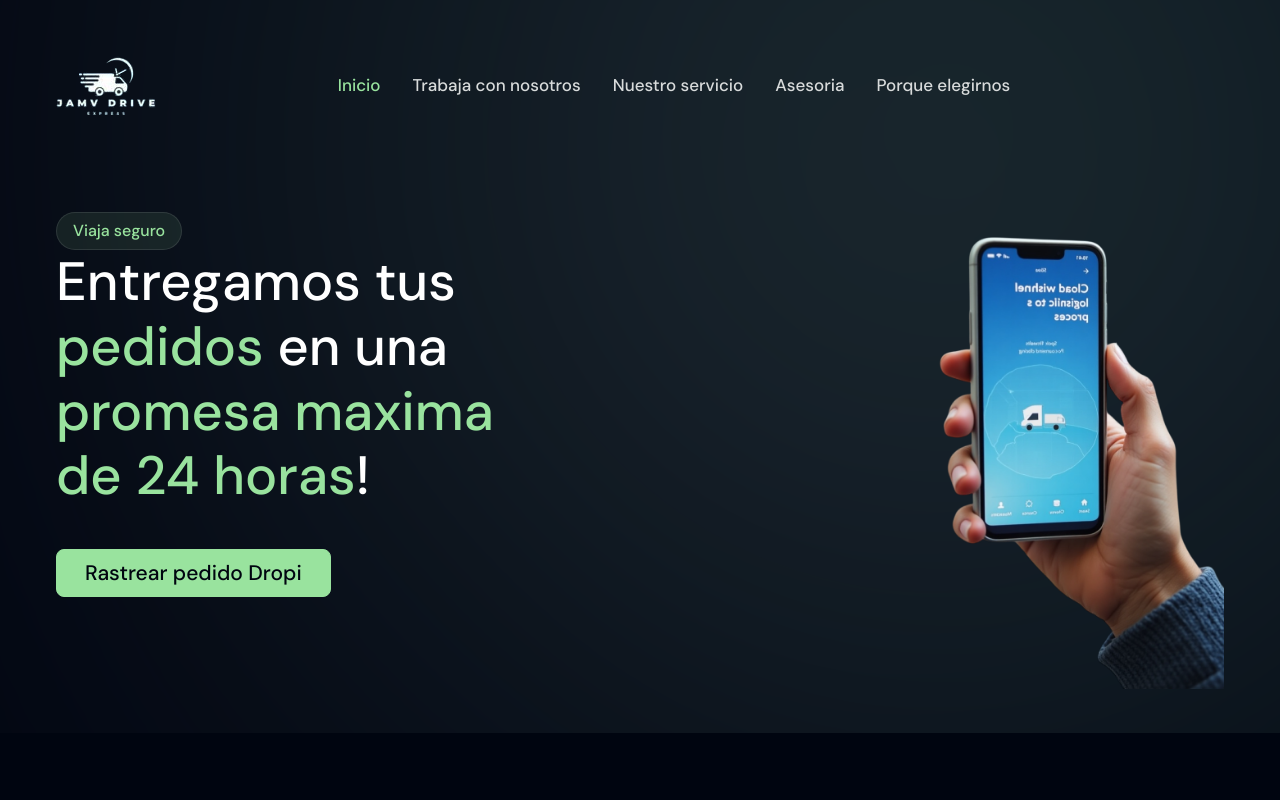
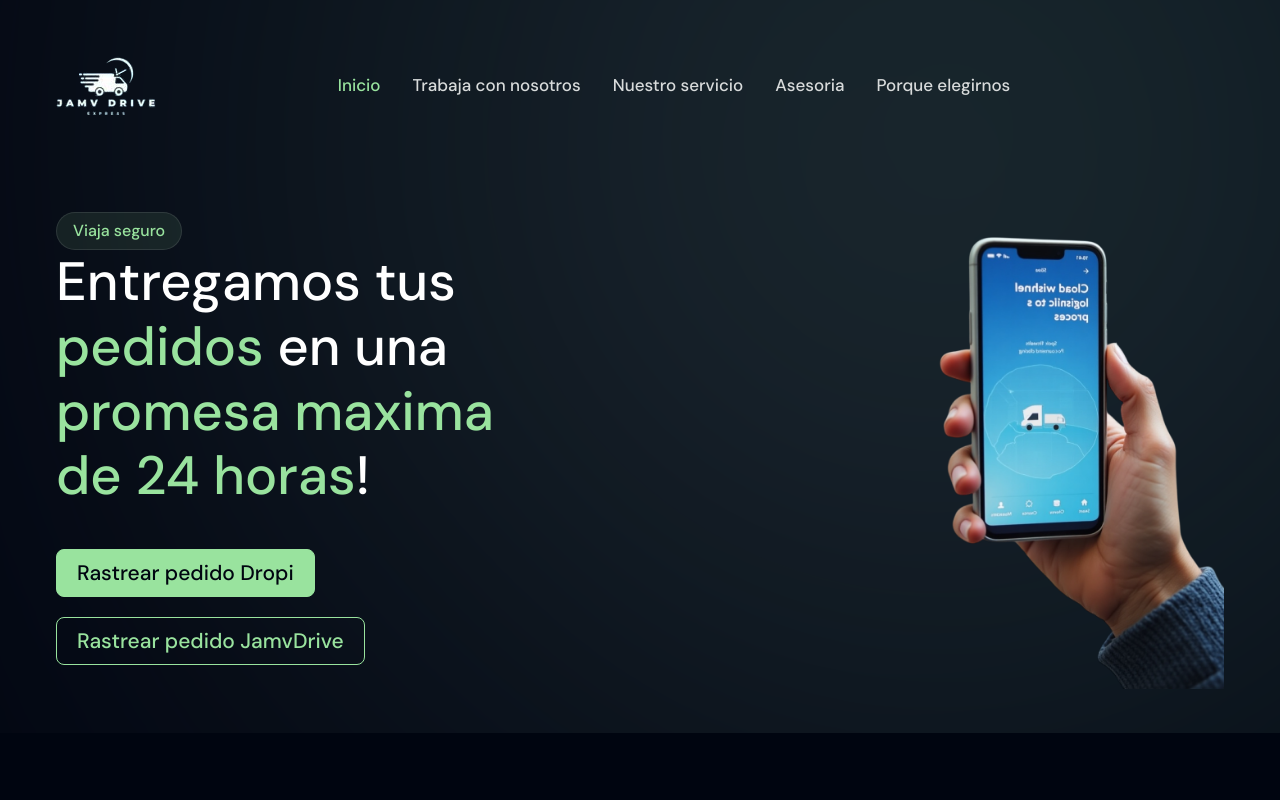
Before and after one commit to nichagiro/jamvDrive, a Next.js app: page / in a window 1280 px wide. Shown: the top 800 px of the page. Built offline with nearby package versions, Linux system fonts and the light colour scheme.

Commit message:
add button pedido jamvDrive

```diff
--- a/src/app/api/data.tsx
+++ b/src/app/api/data.tsx
@@ -80,7 +80,8 @@
   { icon: "fa6-brands:youtube", link: "https://www.youtube.com/channel/UCC_Y6PFRc3swJQOkga9OGxQ", name: "Youtube" },
 ]
 
-export const rastreoPage = "https://trackingcol.jamvdriver.com/"
+export const rastreoPageDropi = "https://trackingcol.jamvdriver.com/"
+export const rastreoPage = "https://virtech.mx/buscar-orden/"
 
 export const apiWhatsapp = "https://api.whatsapp.com";
 
--- a/src/components/Common/Button.tsx
+++ b/src/components/Common/Button.tsx
@@ -5,7 +5,7 @@
 };
 
 const baseClasses =
-  "rounded-lg text-21 font-medium py-2 px-7 transition-colors duration-200 z-50 cursor-pointer focus:outline-none focus:ring-2 focus:ring-primary focus:ring-opacity-50";
+  "rounded-lg text-21 font-medium py-2 px-5 transition-colors duration-200 z-50 cursor-pointer focus:outline-none focus:ring-2 focus:ring-primary focus:ring-opacity-50";
 
 const variants = {
   filled: "bg-primary border border-primary text-darkmode hover:bg-transparent hover:text-primary",
--- a/src/components/Home/hero/index.tsx
+++ b/src/components/Home/hero/index.tsx
@@ -3,7 +3,7 @@
 import { motion } from 'framer-motion'
 
 import cellImage from "@/images/hero/banner-image.webp"
-import { rastreoPage } from '@/app/api/data'
+import { rastreoPage, rastreoPageDropi } from '@/app/api/data'
 
 import Button from '@/components/Common/Button'
 import Image from 'next/image'
@@ -25,9 +25,12 @@
               <span className='text-primary'>promesa maxima de 24 horas</span>!
             </h1>
 
-            <div className='flex items-center justify-center lg:justify-start gap-8'>
-              <Button variant="filled" onClick={() => open(rastreoPage, "", "height=600,width=800, left=400,top=100")}>
+            <div className='flex flex-wrap items-center justify-center lg:justify-start gap-5'>
+              <Button variant="filled" onClick={() => open(rastreoPageDropi, "", "height=600,width=800, left=400,top=100")}>
                 Rastrear pedido Dropi
+              </Button>
+              <Button variant="outlined" onClick={() => open(rastreoPage, "", "height=600,width=800, left=400,top=100")}>
+                Rastrear pedido JamvDrive
               </Button>
             </div>
           </motion.div>
```
